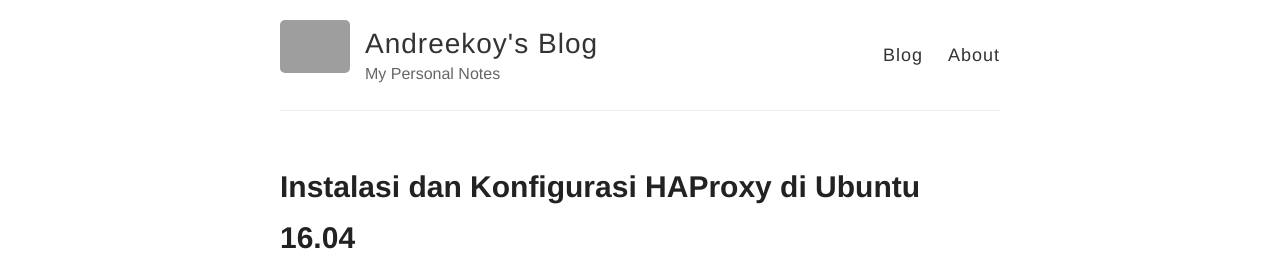
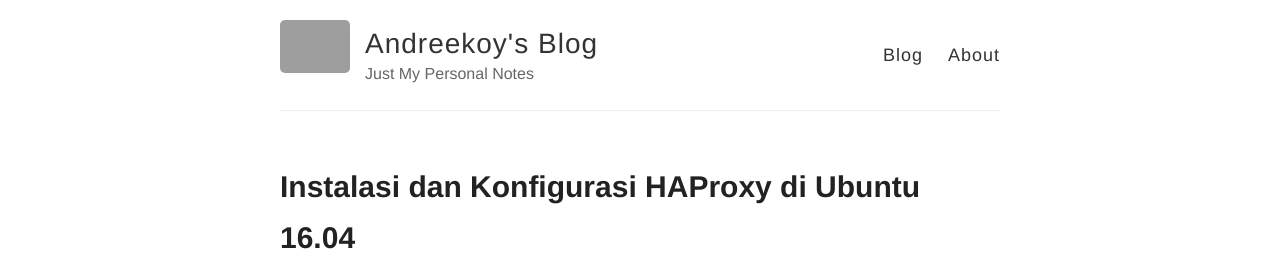
Before and after one commit to andreekoy/andreekoy.github.io, a Jekyll site: the page built from index.html, in a window 1280 px wide. Shown: the top 257 px of the page. Built offline with Jekyll 4.4.1, drawn with Linux system fonts in a browser that asks for light colours; grey boxes are pictures that could not be loaded.

Commit message:
Update _config.yml

```diff
--- a/_config.yml
+++ b/_config.yml
@@ -6,7 +6,7 @@
 name: Andreekoy's Blog
 
 # Short bio or description (displayed in the header)
-description: My Personal Notes
+description: Just My Personal Notes
 
 # URL of your avatar or profile pic (you could use your GitHub profile pic)
 avatar: https://raw.githubusercontent.com/barryclark/jekyll-now/master/images/jekyll-logo.png
```
